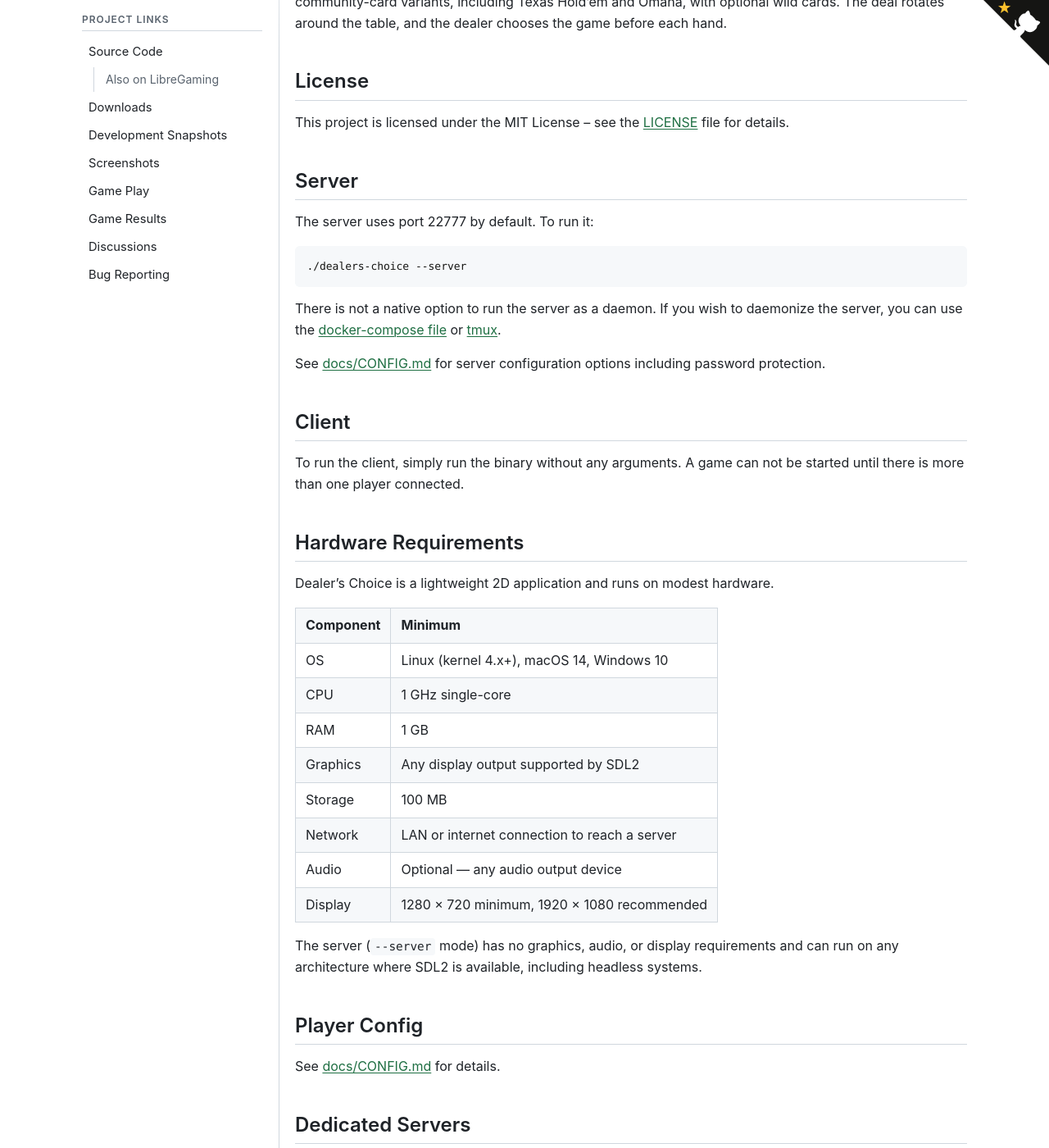
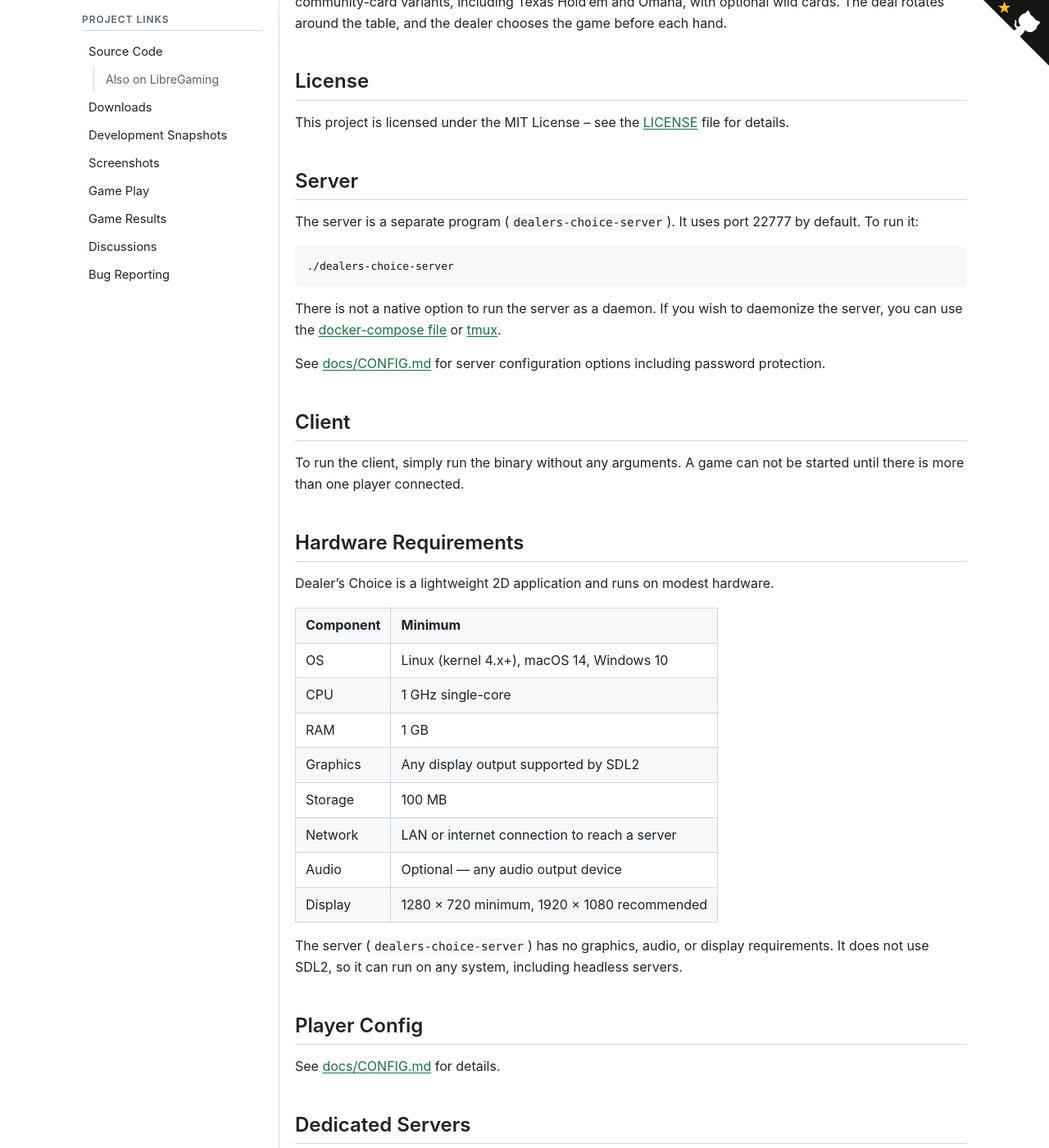
Before and after one commit to Dealer-s-Choice/dealer-s-choice.github.io, a Jekyll site: the page built from README.md, in a window 1280 px wide and 1400 px high, scrolled down 203 px. Shown: the whole window at 82% size. Built offline with Jekyll 4.4.1, drawn with Linux system fonts in a browser that asks for light colours; our own code applies the rules of GitHub Pages for plain Markdown files.

Commit message:
deploy: Dealer-s-Choice/dealers-choice@467f8e9545d0bba68e0e229f58bb659f7e0e67d1

```diff
--- a/README.md
+++ b/README.md
@@ -52,9 +52,10 @@ A headless rules-based bot (`dealers-choice-bot`) is available. See
 
 ## Server
 
-The server uses port 22777 by default. To run it:
+The server is a separate program (`dealers-choice-server`). It uses port
+22777 by default. To run it:
 
-    ./dealers-choice --server
+    ./dealers-choice-server
 
 There is not a native option to run the server as a daemon. If you wish to
 daemonize the server, you can use the [docker-compose
@@ -84,9 +85,9 @@ Dealer's Choice is a lightweight 2D application and runs on modest hardware.
 | Audio     | Optional — any audio output device |
 | Display   | 1280 × 720 minimum, 1920 × 1080 recommended |
 
-The server (`--server` mode) has no graphics, audio, or display
-requirements and can run on any architecture where SDL2 is available,
-including headless systems.
+The server (`dealers-choice-server`) has no graphics, audio, or display
+requirements. It does not use SDL2, so it can run on any system, including
+headless servers.
 
 ## Player Config
 
```
Also changed, not shown: docs/CONFIG.md (+1 -1 lines).
